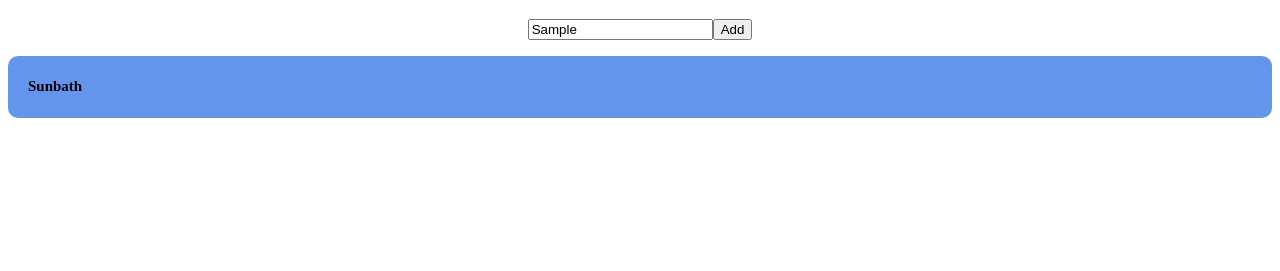
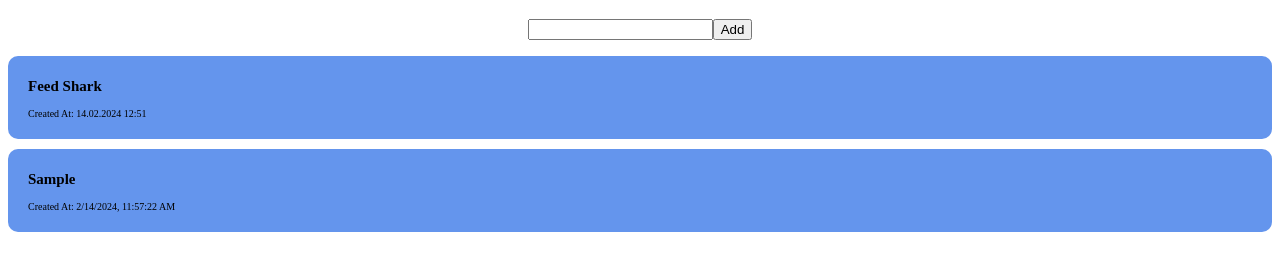
Before and after one commit to LarsGJobloop/kodeloftet-gruppe-6-14-02-24-todo-list, a plain HTML site: page index.html in a window 1280 px wide. Both pictures are taken after typing "Sample" into the empty fields and a click on the button "Add". Shown: the part 61-332 px from the top of the page. Drawn offline with Linux system fonts and the light colour scheme.

Commit message:
add input reading and data field

```diff
--- a/index.html
+++ b/index.html
@@ -16,7 +16,14 @@
       <button id="add-task">Add</button>
     </div>
 
-    <ul class="task-list"></ul>
+    <ul class="task-list">
+      <li>
+        <div class="task">
+          <h2>Feed Shark</h2>
+          <p>Created At: <span>14.02.2024 12:51</span></p>
+        </div>
+      </li>
+    </ul>
 
   </body>
 </html>
--- a/script.js
+++ b/script.js
@@ -15,8 +15,20 @@ function createTask(task) {
     // element.textContent kan brukes for å sette tekst innhold
     taskTitle.textContent = task.title
 
+    // Lag created at HTML
+    const createdAtElement = document.createElement("p")
+    const dateElement = document.createElement("span")
+
+    // Konfigurer
+    createdAtElement.textContent = "Created At: "
+    dateElement.textContent = task.createdAt
+
+    // Kombiner
+    createdAtElement.appendChild(dateElement)
+
     // element.appendChild brukes for å kombiner elementer
     containerElement.appendChild(taskTitle)
+    containerElement.appendChild(createdAtElement)
     liWrapper.appendChild(containerElement)
 
     // Finne ut hvor i HTML (DOMet) vi ønsker å sette inn
@@ -40,17 +52,24 @@ const addTaskButton = document.querySelector("#add-task")
  * nytt Task objekt for å sende videre til createTask funksjonen vår
  */
 function addTask() {
+    // Lage Task objektet vårt fra det som står skrevet i
+    // input feltet
+    const inputField = document.querySelector("#input-title")
+    const content = inputField.value
+
     // Objekt som inneholder informasjon om et gjøremål
-    const task1 = {
-        title: "Sunbath",
+    const task = {
+        title: content,
+        createdAt: new Date().toLocaleString()
     }
 
-    // Lage Task objektet vårt fra det som står skrevet i
-    // input feltet
+    console.log(task)
 
+    // Reset innholdet i tekst feltet
+    inputField.value = ""
 
     // Gi til createTask funksjonen vår
-    createTask(task1)
+    createTask(task)
 }
 
 // 3. Kjør funksjonen hver gang knappene trykkes
```
